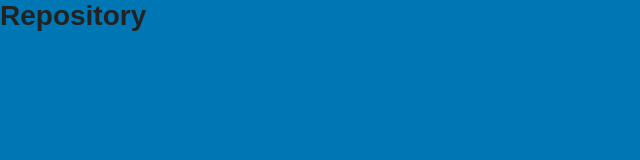
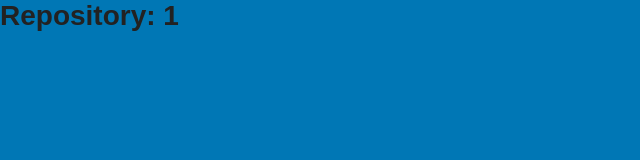
Before and after one commit to edu-rm/first-project-react, a React (Create React App) app: page /repository/1 in a window 1280 px wide. Shown: the top 160 px of the page, without its empty margins (0-640 px from the left). Built offline with nearby package versions, Linux system fonts and the light colour scheme.

Commit message:
passing repository name to repository route

```diff
--- a/src/pages/Main/index.js
+++ b/src/pages/Main/index.js
@@ -1,5 +1,6 @@
 import React, { Component } from 'react';
 import { FaGithubAlt, FaPlus, FaSpinner } from 'react-icons/fa';
+import { Link } from 'react-router-dom';
 
 import api from '../../services/api';
 
@@ -82,7 +83,7 @@ export default class Main extends Component {
           {repositories.map(repository =>(
             <li key={repository}>
               <span>{repository.name}</span>
-              <a href="">Detalhes</a>
+              <Link to={`/repository/${encodeURIComponent(repository.name)}`}>Detalhes</Link>
             </li>
           ))}
         </List>
--- a/src/pages/Repository/index.js
+++ b/src/pages/Repository/index.js
@@ -2,6 +2,6 @@ import React from 'react';
 
 // import { Container } from './styles';
 
-export default function Repository() {
-  return <h1>Repository</h1>;
+export default function Repository({ match }) {
+return <h1>Repository: {decodeURIComponent(match.params.repository)}</h1>;
 }
--- a/src/routes.js
+++ b/src/routes.js
@@ -9,7 +9,7 @@ export default function Routes() {
     <BrowserRouter>
       <Switch>
         <Route path="/" exact component={Main} />
-        <Route path="/repository" component={Repository} />
+        <Route path="/repository/:repository" component={Repository} />
       </Switch>
     </BrowserRouter>
   );
```
